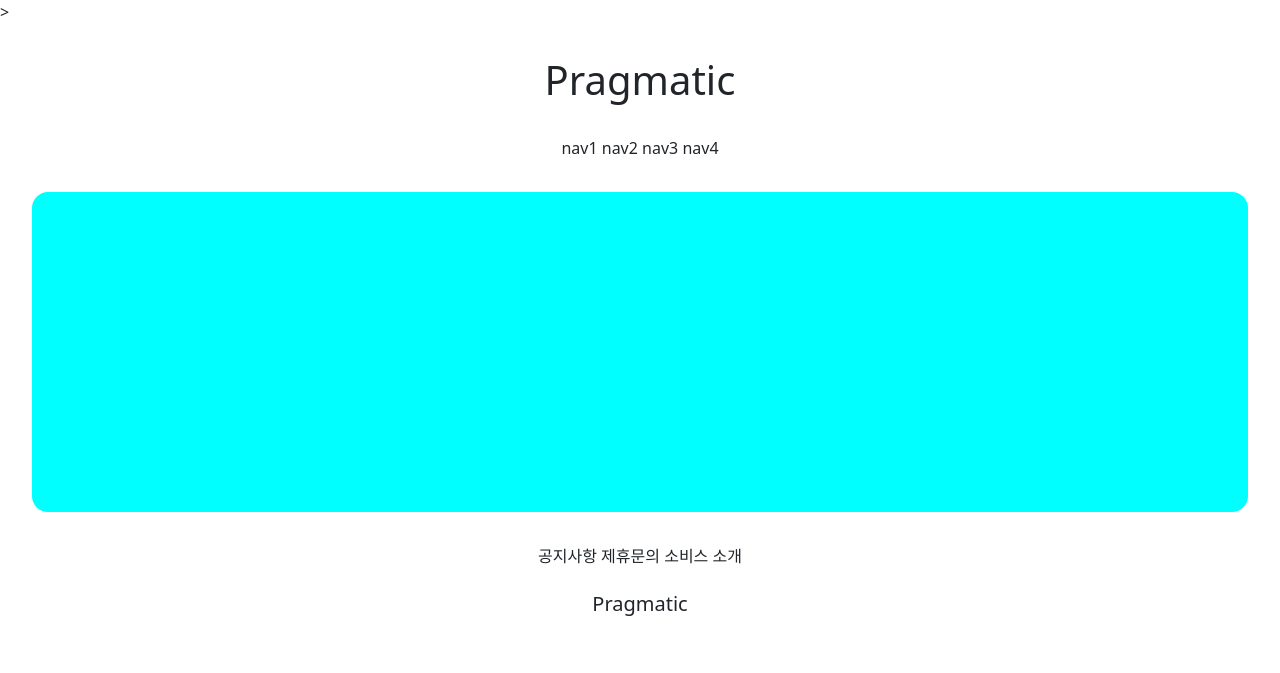
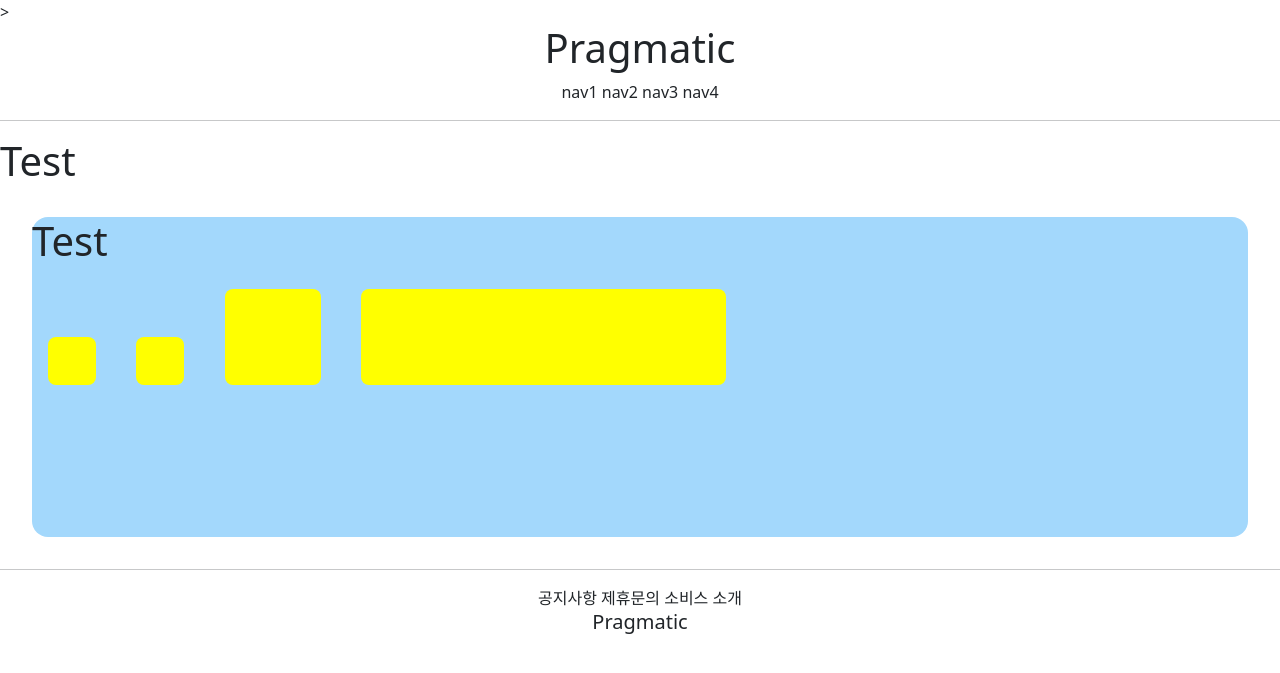
Before and after one commit to KimYoungRak/djangoProject_1, a Django app: page /accounts/hello_world/ in a window 1280 px wide. Shown: the top 673 px of the page. Run offline with Django 3.2, Linux system fonts and the light colour scheme; parts of the project's set-up code (start-up, migrations or seed data) failed here and were passed over.

Commit message:
2021-07-02 4ban class commit 2

```diff
--- a/accountapp/templates/accountapp/hello_world.html
+++ b/accountapp/templates/accountapp/hello_world.html
@@ -1,7 +1,24 @@
 {% extends 'base.html' %}
 
 {% block content %}
-<div style="height: 20rem; background-color: aqua; margin: 2rem; border-radius: 1rem;">
+    <style>
+    .testing{
+        background-color: yellow;
+        margin: 1rem;
+        width: 48px;
+        height: 48px;
+        border-radius: .5rem;
+        display: inline-block;
+    }
+    </style>
+    <h1>Test</h1>
+<div style="height: 20rem; background-color: #A3D8FC; margin: 2rem; border-radius: 1rem; font-size: 2rem">
+<h1>Test</h1>
+
+<div class="testing" style="height: 48px; width: 48px"></div>
+<div class="testing" style="height: 3rem; width: 3rem"></div>
+<div class="testing" style="height: 3em; width: 3em"></div>
+<div class="testing" style="height: 30%; width: 30%"></div>
 
 </div>
 
--- a/djangoProject_1/settings.py
+++ b/djangoProject_1/settings.py
@@ -135,6 +135,10 @@ USE_TZ = True
 
 STATIC_URL = '/static/'
 
+STATICFILES_DIRS = [
+    BASE_DIR / "static",
+]
+
 # Default primary key field type
 # https://docs.djangoproject.com/en/3.2/ref/settings/#default-auto-field
 
--- a/templates/base.html
+++ b/templates/base.html
@@ -7,9 +7,12 @@
 
 {% include 'header.html' %}
 
+<hr>
+
 {% block content %}
 {% endblock %}
 
+<hr>
 
 {% include 'footer.html' %}
 </body>
--- a/templates/footer.html
+++ b/templates/footer.html
@@ -1,11 +1,11 @@
 <div style="text-align: center" >
 
-    <div>
+    <div class="pragmatic_footer_button">
         <span>공지사항</span>
         <span>제휴문의</span>
         <span>소비스 소개</span>
     </div>
-    <div style="margin: 1.5rem 0;">
+    <div class="pragmatic_footer_logo">
         <h5>Pragmatic</h5>
     </div>
 </div>
--- a/templates/head.html
+++ b/templates/head.html
@@ -1,3 +1,5 @@
+{% load static %}
+
 <head>
     <meta charset="UTF-8">
     <title>Title</title>
@@ -5,8 +7,11 @@
     {#  BOOTSTARAP LINK #}
     <link href="https://cdn.jsdelivr.net/npm/bootstrap@5.0.2/dist/css/bootstrap.min.css" rel="stylesheet" integrity="sha384-EVSTQN3/azprG1Anm3QDgpJLIm9Nao0Yz1ztcQTwFspd3yD65VohhpuuCOmLASjC" crossorigin="anonymous">
 
-
     <link rel="preconnect" href="https://fonts.googleapis.com">
 <link rel="preconnect" href="https://fonts.gstatic.com" crossorigin>
 <link href="https://fonts.googleapis.com/css2?family=Pacifico&display=swap" rel="stylesheet">>
+
+
+    {# import css link #}
+    <link rel="stylesheet" href="{% static 'base.css' %}">
 </head>
--- a/templates/header.html
+++ b/templates/header.html
@@ -1,8 +1,8 @@
-<div style="text-align : center">
-    <div style="margin: 2rem 0;">
+<div style="text-align: center">
+    <div class="pragmatic_header_logo">
         <h1>Pragmatic</h1>
     </div>
-    <div>
+    <div class = "pragmatic_header_button">
         <span>nav1</span>
         <span>nav2</span>
         <span>nav3</span>
```
